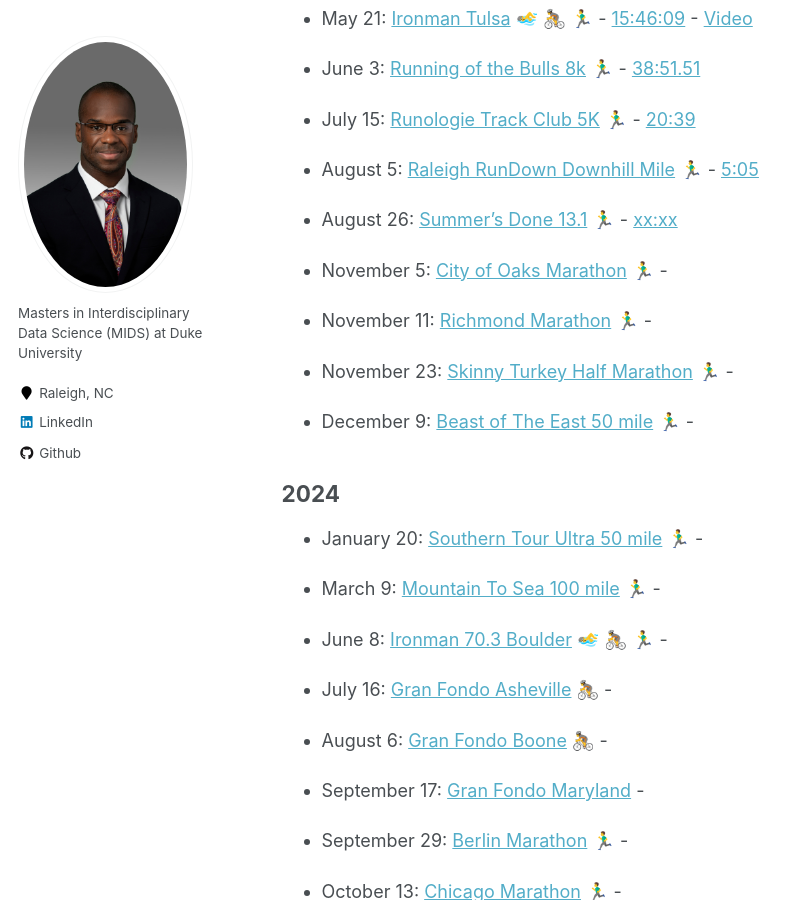
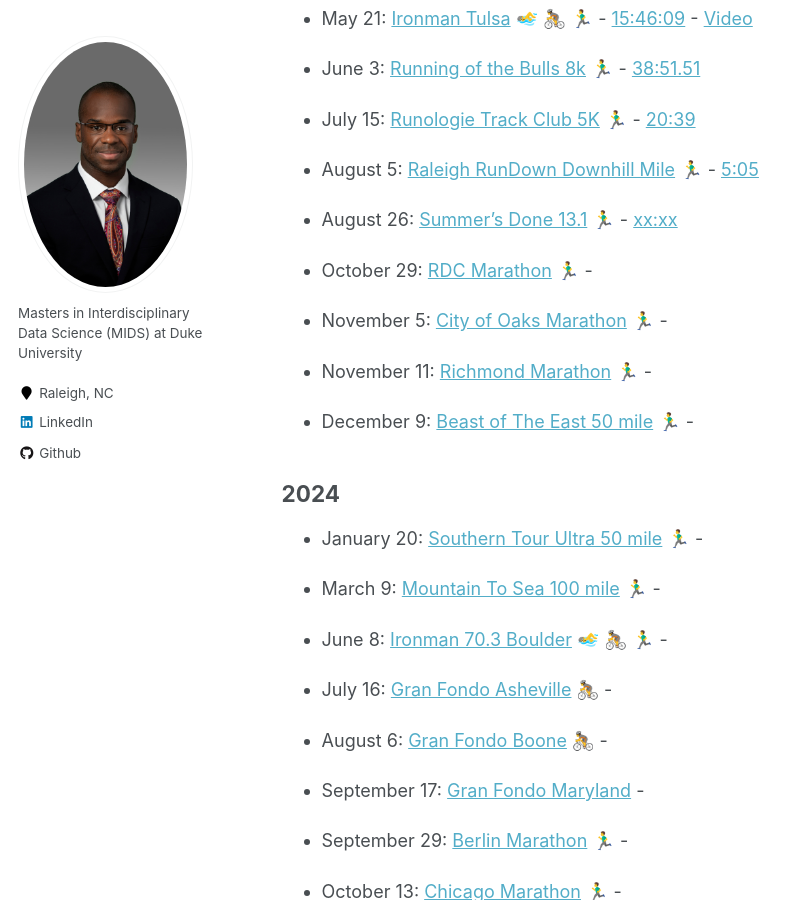
Before and after one commit to caratliff/caratliff.github.io, a Jekyll site: the page built from _pages/race-calendar.md, in a window 1280 px wide and 900 px high, scrolled down 701 px. Shown: the whole window, without its empty margins (0-804 px from the left). Built offline with Jekyll 4.4.1, drawn with Linux system fonts in a browser that asks for light colours; emoji names are drawn with the system emoji font.

Commit message:
Update race-calendar.md

```diff
--- a/_pages/race-calendar.md
+++ b/_pages/race-calendar.md
@@ -39,11 +39,11 @@ redirect_from:
 
 - August 26: [Summer's Done 13.1](https://runsignup.com/Race/NC/Cary/SummersDone131) :running_man: - [xx:xx](https://runsignup.com/Race/Results/145696#resultSetId-391781;perpage:100)
 
+- October 29: [RDC Marathon]() 🏃‍♂️ - []()
+
 - November 5: [City of Oaks Marathon](https://cityofoaksmarathon.com) :running_man: -
 
 - November 11: [Richmond Marathon](https://www.richmondmarathon.org/races/marathon/) 🏃‍♂️ -
-
-- November 23: [Skinny Turkey Half Marathon](https://fsseries.com/event/skinny/) :running_man: -
 
 - December 9: [Beast of The East 50 mile](#) 🏃‍♂️ -
 
```
